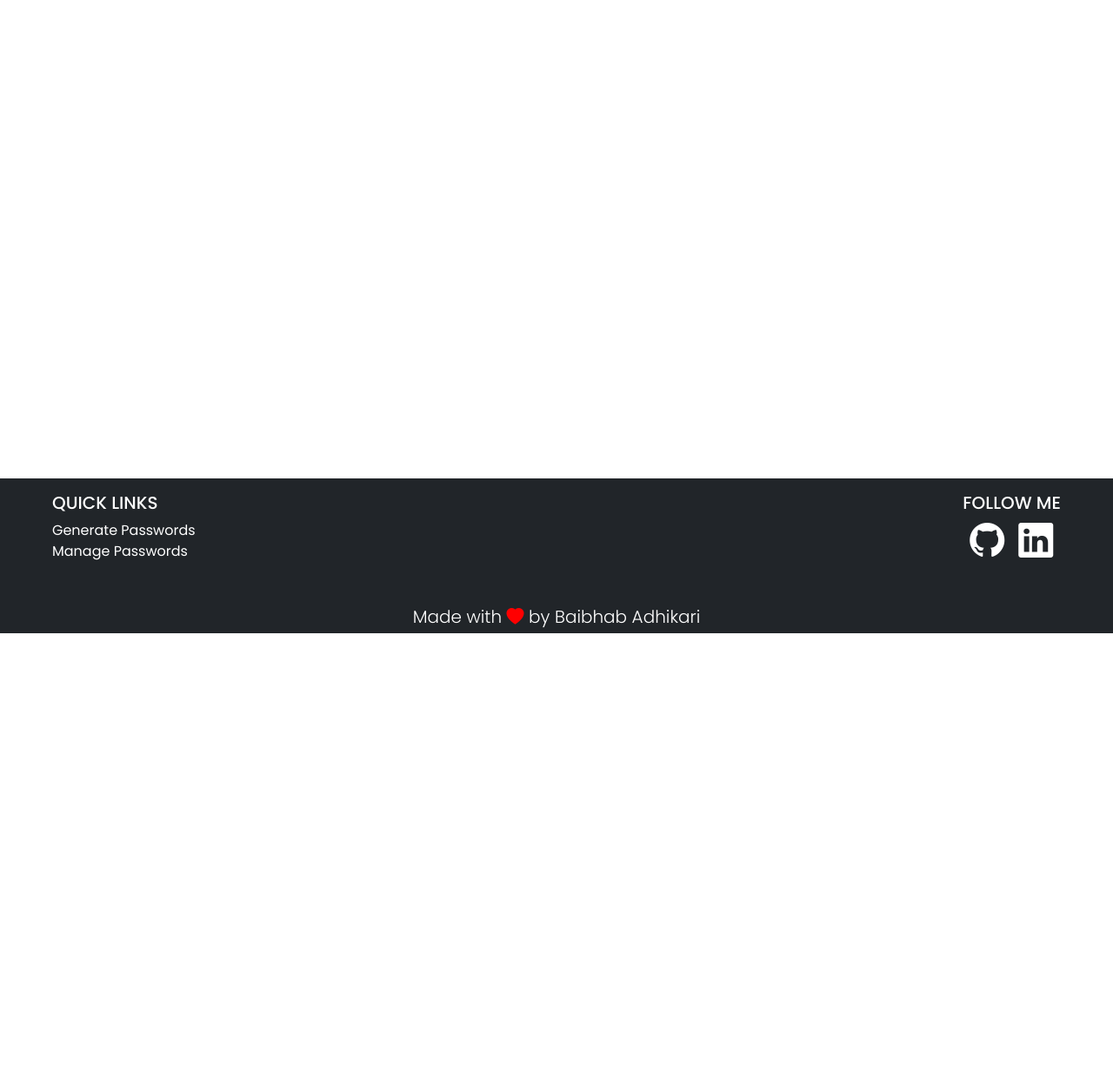
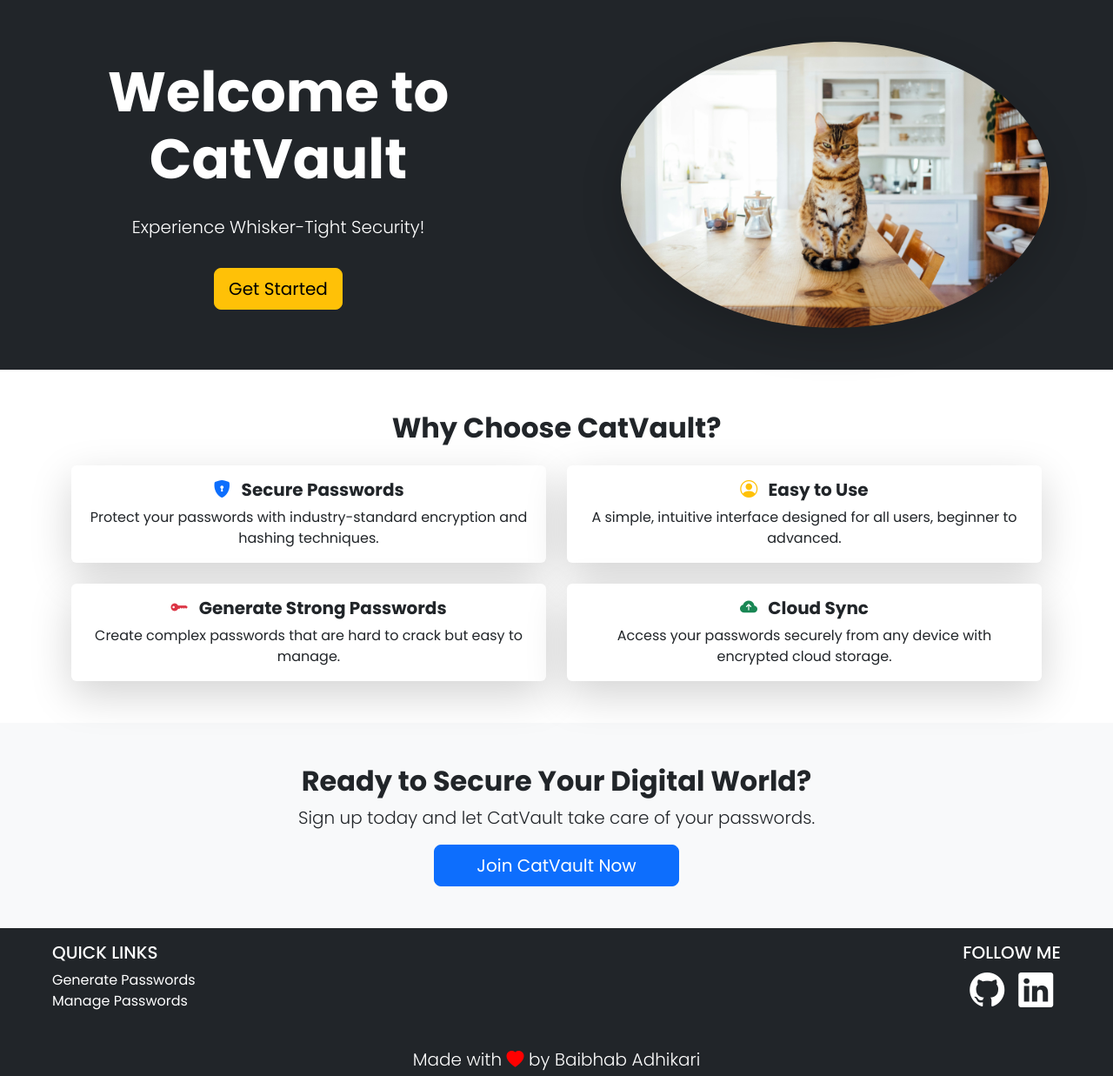
Before and after one commit to Baibhab-Adhikari/CatVault, a Flask app: page / in a window 1280 px wide. Shown: the part 72-1309 px from the top of the page at 87% size. Before the commit the page ends 800 px from the top, so only its background shows below. Run offline with Flask 3, Linux system fonts and the light colour scheme; parts of the project's set-up code (start-up, migrations or seed data) failed here and were passed over.

Commit message:
Refactor main.py to enable debug mode and enhance layout.html and index.html with improved structure and styling

```diff
--- a/app/routes.py
+++ b/app/routes.py
@@ -20,209 +20,209 @@
         """renders the home page"""
         return render_template("index.html")
 
-    @app.route("/register", methods=["GET", "POST"])
-    def register() -> Union[str, tuple[str, int], Response]:
-        """Registration for new user"""
+    # @app.route("/register", methods=["GET", "POST"])
+    # def register() -> Union[str, tuple[str, int], Response]:
+    #     """Registration for new user"""
 
-        # for GET:
-        if request.method == 'GET':
-            return render_template("register.html")
+    #     # for GET:
+    #     if request.method == 'GET':
+    #         return render_template("register.html")
 
-        # for POST:
-        elif request.method == "POST":
+    #     # for POST:
+    #     elif request.method == "POST":
 
-            # Variables to store info with correct type annotations
-            first_name: Union[str, None] = request.form.get("firstname")
-            last_name: Union[str, None] = request.form.get("lastname")
-            email: Union[str, None] = request.form.get("email")
-            password: Union[str, None] = request.form.get("password")
-            confirm_password: Union[str, None] = request.form.get(
-                "confirmpassword")
+    #         # Variables to store info with correct type annotations
+    #         first_name: Union[str, None] = request.form.get("firstname")
+    #         last_name: Union[str, None] = request.form.get("lastname")
+    #         email: Union[str, None] = request.form.get("email")
+    #         password: Union[str, None] = request.form.get("password")
+    #         confirm_password: Union[str, None] = request.form.get(
+    #             "confirmpassword")
 
-            # Input validation
-            if not first_name or not last_name or not email:
-                return apology("Please enter details correctly!", 400)
+    #         # Input validation
+    #         if not first_name or not last_name or not email:
+    #             return apology("Please enter details correctly!", 400)
 
-            # Password validation
-            if not password or not confirm_password:
-                return apology("Please enter a password!", 400)
+    #         # Password validation
+    #         if not password or not confirm_password:
+    #             return apology("Please enter a password!", 400)
 
-            # Check if the passwords match
-            if password != confirm_password:
-                return apology("Passwords do not match!", 400)
+    #         # Check if the passwords match
+    #         if password != confirm_password:
+    #             return apology("Passwords do not match!", 400)
 
-            # email validation
-            if not check_email(email):
-                return apology("Please enter a valid email address!", 400)
+    #         # email validation
+    #         if not check_email(email):
+    #             return apology("Please enter a valid email address!", 400)
 
-            # hash the password
-            hash: str = hash_password(password)
+    #         # hash the password
+    #         hash: str = hash_password(password)
 
-            # try to store the user in the database
-            try:
-                db.execute("INSERT INTO users (first_name, last_name, email, hashed_password) VALUES (?, ?, ?, ?)",
-                           first_name, last_name, email, hash)
-            except:
-                return apology("Email already in use!!", 400)
+    #         # try to store the user in the database
+    #         try:
+    #             db.execute("INSERT INTO users (first_name, last_name, email, hashed_password) VALUES (?, ?, ?, ?)",
+    #                        first_name, last_name, email, hash)
+    #         except:
+    #             return apology("Email already in use!!", 400)
 
-        return redirect("/login")  # type: ignore
+    #     return redirect("/login")  # type: ignore
 
-    # login route
+    # # login route
 
-    @app.route("/login", methods=["GET", "POST"])
-    def login() -> Union[Tuple[str, int], Response]:
+    # @app.route("/login", methods=["GET", "POST"])
+    # def login() -> Union[Tuple[str, int], Response]:
 
-        # for POST
-        if request.method == "POST":
+    #     # for POST
+    #     if request.method == "POST":
 
-            # variables to store form data
-            email: Union[str, None] = request.form.get("email")
-            password: Union[str, None] = request.form.get("password")
+    #         # variables to store form data
+    #         email: Union[str, None] = request.form.get("email")
+    #         password: Union[str, None] = request.form.get("password")
 
-            # input validation
+    #         # input validation
 
-            if not email or not password:
-                return apology("Please enter email and password!", 400)
+    #         if not email or not password:
+    #             return apology("Please enter email and password!", 400)
 
-            # fetching the user by their email
-            try:
-                user = db.execute("SELECT * from users WHERE email = ?", email)
-                if not user:
-                    return apology("Invalid email or password!", 400)
-                hashed_pw = user[0]["hashed_password"]
-            except Exception:
-                return apology("An error occurred, please try again later.", 400)
+    #         # fetching the user by their email
+    #         try:
+    #             user = db.execute("SELECT * from users WHERE email = ?", email)
+    #             if not user:
+    #                 return apology("Invalid email or password!", 400)
+    #             hashed_pw = user[0]["hashed_password"]
+    #         except Exception:
+    #             return apology("An error occurred, please try again later.", 400)
 
-            # check for password match
-            if not check_password(password, hashed_pw):
-                return apology("Invalid password!", 400)
+    #         # check for password match
+    #         if not check_password(password, hashed_pw):
+    #             return apology("Invalid password!", 400)
 
-            session["user_id"] = user[0]["id"]  # store user in the session
+    #         session["user_id"] = user[0]["id"]  # store user in the session
 
-            flash("You have been logged in!")  # flash user to update them
+    #         flash("You have been logged in!")  # flash user to update them
 
-            return redirect("/")  # type: ignore
+    #         return redirect("/")  # type: ignore
 
-        # for GET
+    #     # for GET
 
-        return render_template("login.html")  # type: ignore
+    #     return render_template("login.html")  # type: ignore
 
-    # password generator route
-    @app.route("/generate", methods=["GET", "POST"])
-    @login_required
-    def generate() -> Union[str, Response, Tuple[str, int]]:
-        """Generates a random password"""
+    # # password generator route
+    # @app.route("/generate", methods=["GET", "POST"])
+    # @login_required
+    # def generate() -> Union[str, Response, Tuple[str, int]]:
+    #     """Generates a random password"""
 
-        # for POST
-        if request.method == "POST":
-            # variables to store form data
+    #     # for POST
+    #     if request.method == "POST":
+    #         # variables to store form data
 
-            length = request.form.get("rangevalue")
-            uppercase = request.form.get("uppercase")
-            lowercase = request.form.get("lowercase")
-            numbers = request.form.get("numbers")
-            symbols = request.form.get("symbols")
+    #         length = request.form.get("rangevalue")
+    #         uppercase = request.form.get("uppercase")
+    #         lowercase = request.form.get("lowercase")
+    #         numbers = request.form.get("numbers")
+    #         symbols = request.form.get("symbols")
 
-            # generate the password based on the user specification
+    #         # generate the password based on the user specification
 
-            generated_password = generate_password(
-                length, uppercase, lowercase, numbers, symbols)
+    #         generated_password = generate_password(
+    #             length, uppercase, lowercase, numbers, symbols)
 
-            # return the password as a json response to the client
-            return jsonify(password=generated_password)
+    #         # return the password as a json response to the client
+    #         return jsonify(password=generated_password)
 
-        # for GET
-        return render_template("generate_password.html")
+    #     # for GET
+    #     return render_template("generate_password.html")
 
-    # logout route
+    # # logout route
 
-    @app.route("/logout")
-    @login_required
-    def logout() -> Response:
-        """Logs out the user"""
-        session.clear()
-        flash("You have been logged out.")  # flash user to update them
-        return redirect("/login")  # type: ignore
+    # @app.route("/logout")
+    # @login_required
+    # def logout() -> Response:
+    #     """Logs out the user"""
+    #     session.clear()
+    #     flash("You have been logged out.")  # flash user to update them
+    #     return redirect("/login")  # type: ignore
 
-    # route for password manager
+    # # route for password manager
 
-    @app.route("/manager", methods=["GET", "POST"])
-    @login_required
-    def manager():
-        """Enables the user to manage their passwords"""
+    # @app.route("/manager", methods=["GET", "POST"])
+    # @login_required
+    # def manager():
+    #     """Enables the user to manage their passwords"""
 
-        user_email = db.execute(
-            "SELECT email FROM users WHERE id = ?", session["user_id"])
-        user_email = user_email[0]["email"]
+    #     user_email = db.execute(
+    #         "SELECT email FROM users WHERE id = ?", session["user_id"])
+    #     user_email = user_email[0]["email"]
 
-        # for POST
-        if request.method == "POST":
-            # check for user action:
+    #     # for POST
+    #     if request.method == "POST":
+    #         # check for user action:
 
-            # for adding password
-            if 'add' in request.form:
+    #         # for adding password
+    #         if 'add' in request.form:
 
-                # variables to store form data
-                website = request.form.get("website")
-                username = request.form.get("username")
-                password = request.form.get("password")
-                encrypted_pw = encrypt_password(password)
+    #             # variables to store form data
+    #             website = request.form.get("website")
+    #             username = request.form.get("username")
+    #             password = request.form.get("password")
+    #             encrypted_pw = encrypt_password(password)
 
-                # store the password in the database
-                try:
-                    db.execute("INSERT INTO manager (user_email, website, username, password) VALUES (?, ?, ?, ?)",
-                               user_email, website, username, encrypted_pw)
-                except Exception as e:
-                    return apology(str(e), 400)
+    #             # store the password in the database
+    #             try:
+    #                 db.execute("INSERT INTO manager (user_email, website, username, password) VALUES (?, ?, ?, ?)",
+    #                            user_email, website, username, encrypted_pw)
+    #             except Exception as e:
+    #                 return apology(str(e), 400)
 
-                flash("Password added successfully!")
-                return redirect(url_for('manager'))
-                # for editing password
-            elif 'edit' in request.form:
+    #             flash("Password added successfully!")
+    #             return redirect(url_for('manager'))
+    #             # for editing password
+    #         elif 'edit' in request.form:
 
-                password_id = request.form.get("id")
-                new_password = request.form.get("password")
+    #             password_id = request.form.get("id")
+    #             new_password = request.form.get("password")
 
-                new_encrypted_pw = encrypt_password(new_password)
+    #             new_encrypted_pw = encrypt_password(new_password)
 
-                # update the password in the database
-                try:
-                    db.execute("UPDATE manager SET password = ? WHERE id = ? AND user_email = ?",
-                               new_encrypted_pw, password_id, user_email)
-                except Exception as e:
-                    return apology(str(e), 400)
+    #             # update the password in the database
+    #             try:
+    #                 db.execute("UPDATE manager SET password = ? WHERE id = ? AND user_email = ?",
+    #                            new_encrypted_pw, password_id, user_email)
+    #             except Exception as e:
+    #                 return apology(str(e), 400)
 
-                flash("Password updated successfully!")
-                return redirect(url_for('manager'))
-            # for deleting password
-            elif 'delete' in request.form:
-                password_id = request.form.get("id")
+    #             flash("Password updated successfully!")
+    #             return redirect(url_for('manager'))
+    #         # for deleting password
+    #         elif 'delete' in request.form:
+    #             password_id = request.form.get("id")
 
-                # delete the password from the database
-                try:
-                    db.execute("DELETE FROM manager WHERE id = ? AND user_email = ?",
-                               password_id, user_email)
-                except Exception as e:
-                    return apology(str(e), 400)
+    #             # delete the password from the database
+    #             try:
+    #                 db.execute("DELETE FROM manager WHERE id = ? AND user_email = ?",
+    #                            password_id, user_email)
+    #             except Exception as e:
+    #                 return apology(str(e), 400)
 
-                flash("Password deleted successfully!")
-                # Redirect to avoid form resubmission
-                return redirect(url_for("manager"))
+    #             flash("Password deleted successfully!")
+    #             # Redirect to avoid form resubmission
+    #             return redirect(url_for("manager"))
 
-        # fetch the user's passwords from the database (GET)
+    #     # fetch the user's passwords from the database (GET)
 
-        data = db.execute(
-            "SELECT id, website, username, password FROM manager WHERE user_email = ?", user_email)
+    #     data = db.execute(
+    #         "SELECT id, website, username, password FROM manager WHERE user_email = ?", user_email)
 
-        decrypted_passwords_list = []  # empty list to store decrypted passwords
+    #     decrypted_passwords_list = []  # empty list to store decrypted passwords
 
-        for row in data:
-            decrypted_password = decrypt_password(row['password'])
-            decrypted_passwords_list.append({
-                'id': row['id'],
-                'website': row['website'],
-                'username': row['username'],
-                'password': decrypted_password
-            })
+    #     for row in data:
+    #         decrypted_password = decrypt_password(row['password'])
+    #         decrypted_passwords_list.append({
+    #             'id': row['id'],
+    #             'website': row['website'],
+    #             'username': row['username'],
+    #             'password': decrypted_password
+    #         })
 
-        return render_template("manage_password.html", passwords=decrypted_passwords_list)
+    #     return render_template("manage_password.html", passwords=decrypted_passwords_list)
--- a/app/templates/index.html
+++ b/app/templates/index.html
@@ -1,28 +1,93 @@
 {% extends 'layout.html' %} {% block title %} Home - CatVault {% endblock %} {%
 block main %}
+<!-- Hero Section -->
+<div class="container-fluid text-center py-5 bg-dark text-white">
+  <div class="row align-items-center">
+    <div class="col-md-6">
+      <h1 class="display-3 fw-bold">Welcome to CatVault</h1>
+      <p class="lead mt-4">
+        Experience Whisker-Tight Security!
+      </p>
+      <a href="/register" class="btn btn-warning btn-lg mt-3">Get Started</a>
+    </div>
+    <div class="col-md-6">
+      <img
+        src="/static/cat1-hero.jpg"
+        alt="Cat Illustration"
+        class="img-fluid rounded-circle shadow-lg"
+        style="max-width: 80%"
+      />
+    </div>
+  </div>
+</div>
 
-<div class="container">
-  <img src="/static/cat1-hero.jpg" alt="Picture of Cute Cat" />
-  <div class="herotext">
-    <h1>Experience Whisker Tight Security</h1>
-    <h2>We are always guarding your valuable passwords so you don't have to 😸</h2>
-    <p>Password Issues are a thing of the past! Try CatVault Now and be in Peace!</p>
+<!-- Features Section -->
+<div class="container my-5">
+  <h2 class="text-center mb-4 fw-bold">Why Choose CatVault?</h2>
+  <div class="row row-cols-1 row-cols-md-2 g-4">
+    <div class="col">
+      <div class="card h-100 text-center border-0 shadow-lg">
+        <div class="card-body">
+          <h5 class="card-title fw-bold">
+            <i class="bi bi-shield-lock-fill text-primary me-2"></i> Secure
+            Passwords
+          </h5>
+          <p class="card-text">
+            Protect your passwords with industry-standard encryption and hashing
+            techniques.
+          </p>
+        </div>
+      </div>
+    </div>
+    <div class="col">
+      <div class="card h-100 text-center border-0 shadow-lg">
+        <div class="card-body">
+          <h5 class="card-title fw-bold">
+            <i class="bi bi-person-circle text-warning me-2"></i> Easy to Use
+          </h5>
+          <p class="card-text">
+            A simple, intuitive interface designed for all users, beginner to
+            advanced.
+          </p>
+        </div>
+      </div>
+    </div>
+    <div class="col">
+      <div class="card h-100 text-center border-0 shadow-lg">
+        <div class="card-body">
+          <h5 class="card-title fw-bold">
+            <i class="bi bi-key-fill text-danger me-2"></i> Generate Strong
+            Passwords
+          </h5>
+          <p class="card-text">
+            Create complex passwords that are hard to crack but easy to manage.
+          </p>
+        </div>
+      </div>
+    </div>
+    <div class="col">
+      <div class="card h-100 text-center border-0 shadow-lg">
+        <div class="card-body">
+          <h5 class="card-title fw-bold">
+            <i class="bi bi-cloud-arrow-up-fill text-success me-2"></i> Cloud
+            Sync
+          </h5>
+          <p class="card-text">
+            Access your passwords securely from any device with encrypted cloud
+            storage.
+          </p>
+        </div>
+      </div>
+    </div>
+  </div>
+</div>
 
-
-  </div>
-  <form action="/login" method="get" id="getstarted-btn">
-    <div class="container-btn">
-      <button class="getstarted" type="submit">
-        Get Started With CatVault
-        <svg fill="currentColor" viewBox="0 0 24 24" class="icon">
-          <path
-            clip-rule="evenodd"
-            d="M12 2.25c-5.385 0-9.75 4.365-9.75 9.75s4.365 9.75 9.75 9.75 9.75-4.365 9.75-9.75S17.385 2.25 12 2.25zm4.28 10.28a.75.75 0 000-1.06l-3-3a.75.75 0 10-1.06 1.06l1.72 1.72H8.25a.75.75 0 000 1.5h5.69l-1.72 1.72a.75.75 0 101.06 1.06l3-3z"
-            fill-rule="evenodd"
-          ></path>
-        </svg>
-      </button>
-    </div>
-  </form>
+<!-- CTA Section -->
+<div class="container-fluid py-5 text-center bg-light">
+  <h2 class="fw-bold">Ready to Secure Your Digital World?</h2>
+  <p class="lead mt-2">
+    Sign up today and let CatVault take care of your passwords.
+  </p>
+  <a href="/register" class="btn btn-primary btn-lg px-5">Join CatVault Now </a>
 </div>
 {% endblock %}
--- a/app/templates/layout.html
+++ b/app/templates/layout.html
@@ -59,7 +59,7 @@
     <!-- navbar -->
     <nav class="navbar navbar-expand-lg bg-dark navbar-dark py-3 fixed-top">
       <div class="container-fluid">
-        <a href="/" class="navbar-brand mb-0 h1 mx-3">Catvault</a>
+        <a href="/" class="navbar-brand mb-0 h1 mx-3"> Catvault</a>
 
         <button
           class="navbar-toggler"
@@ -87,19 +87,23 @@
       </div>
     </nav>
 
-    <!-- flask flash messages -->
+    <!-- flask flash messages
     {% if get_flashed_messages() %}
     <div class="flashes" id="flash-messages">
       <p>{{ get_flashed_messages() | join(" ") }}</p>
     </div>
-    {% endif %}
+    {% endif %} -->
 
     <!-- main section -->
-    {% block section %} {% endblock %}
+    <main class="mt-5 pt-4">
+      {% block main %}
+
+      {% endblock %}
+    </main>
 
     <!-- footer  -->
 
-    <footer class="bg-dark text-white pt-3 fixed-bottom">
+    <footer class="bg-dark text-white pt-3 position-relative">
       <div class="container-fluid">
         <div class="d-flex flex-column flex-md-row justify-content-between">
           <!-- Quick Links -->
@@ -119,7 +123,7 @@
             </ul>
           </div>
           <!-- Follow Me -->
-          <div class="mb-4 mx-5">
+          <div class="mb-1 mx-5">
             <h5 class="text-uppercase">Follow Me</h5>
             <ul class="list-unstyled d-flex">
               <li class="me-3 mx-2">
@@ -148,7 +152,7 @@
           <div class="col-12 text-center">
             <p class="lead mb-1">
               Made with <i class="bi bi-heart-fill" id="heart"></i> by Baibhab
-              Adhikari
+              Adhikari <i class="bi bi-cat"></i>
             </p>
           </div>
         </div>
--- a/main.py
+++ b/main.py
@@ -5,4 +5,4 @@
 
 
 if __name__ == "__main__":
-    flask_app.run(debug=flask_app.config["DEBUG"])
+    flask_app.run(debug=True)
```
